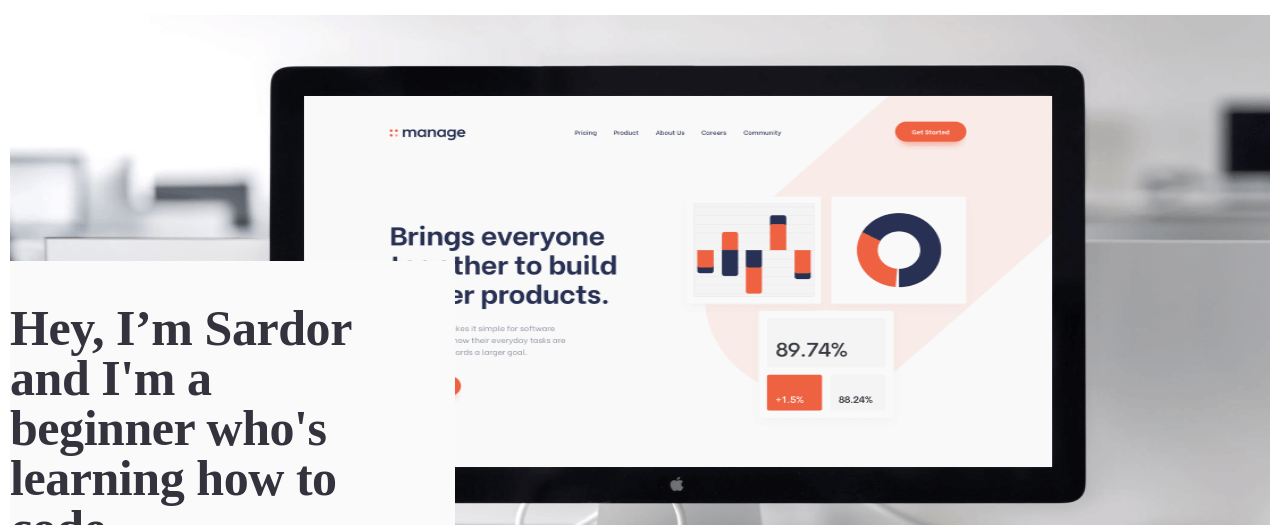
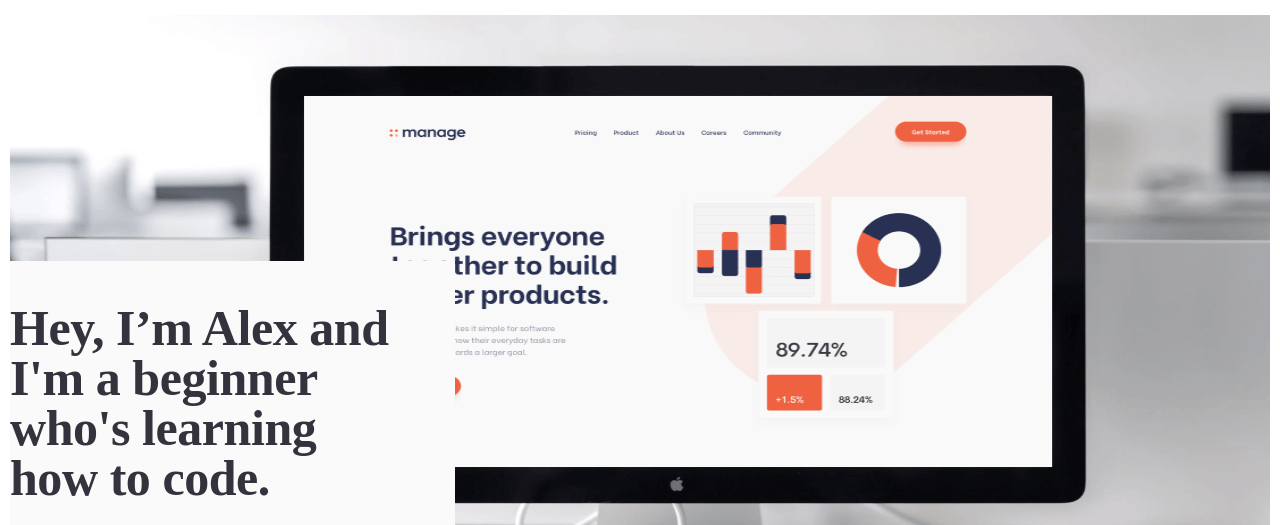
Before and after one commit to bboisxonov/Minimalist-project, a plain HTML site: page index.html in a window 1280 px wide. Shown: the part 65-590 px from the top of the page. Drawn offline with nearby package versions, Linux system fonts and the light colour scheme; a web font is replaced by a local one.

Commit message:
style updated

```diff
--- a/index.html
+++ b/index.html
@@ -18,6 +18,7 @@
     <link rel="stylesheet" href="./css/main.css">
 
 </head>
+
 <body>
     <!-- Header -->
     <header class="container">
@@ -39,7 +40,7 @@
     <main class="container">
         <section class="section1">
             <div class="section1_info">
-                <h1 class="section1_info_title">Hey, I’m Sardor and I'm a beginner who's learning how to code.</h1>
+                <h1 class="section1_info_title">Hey, I’m Alex and I'm a beginner who's learning how to code.</h1>
                 <a class="section1_info_btn" href="#about">
                     <img class="section1_info_btn_logo" src="./img/about_btn_logo.svg" alt="about knopkasi logotipi">
                     ABOUT ME
```
